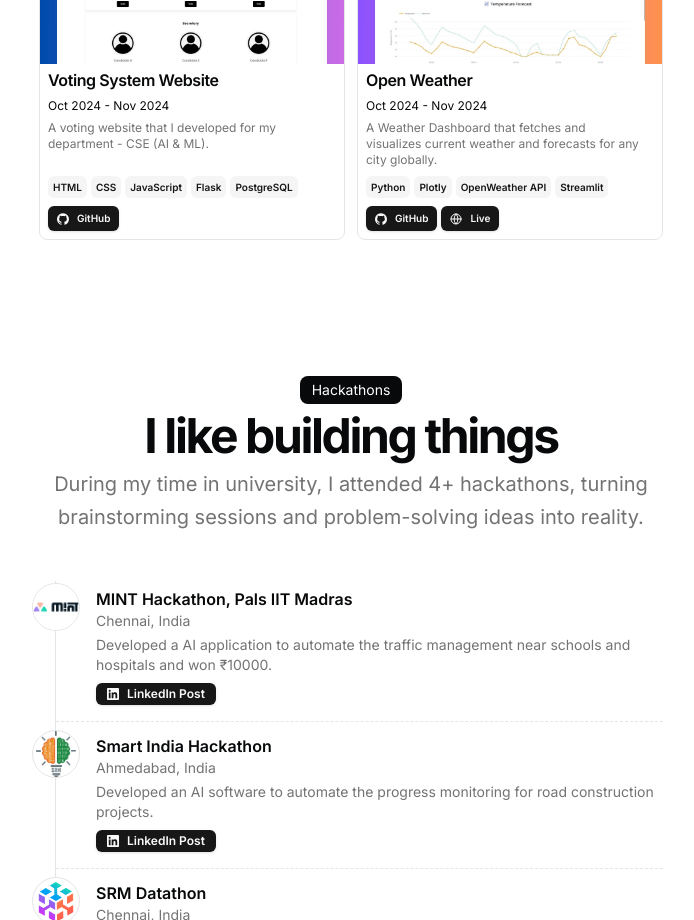
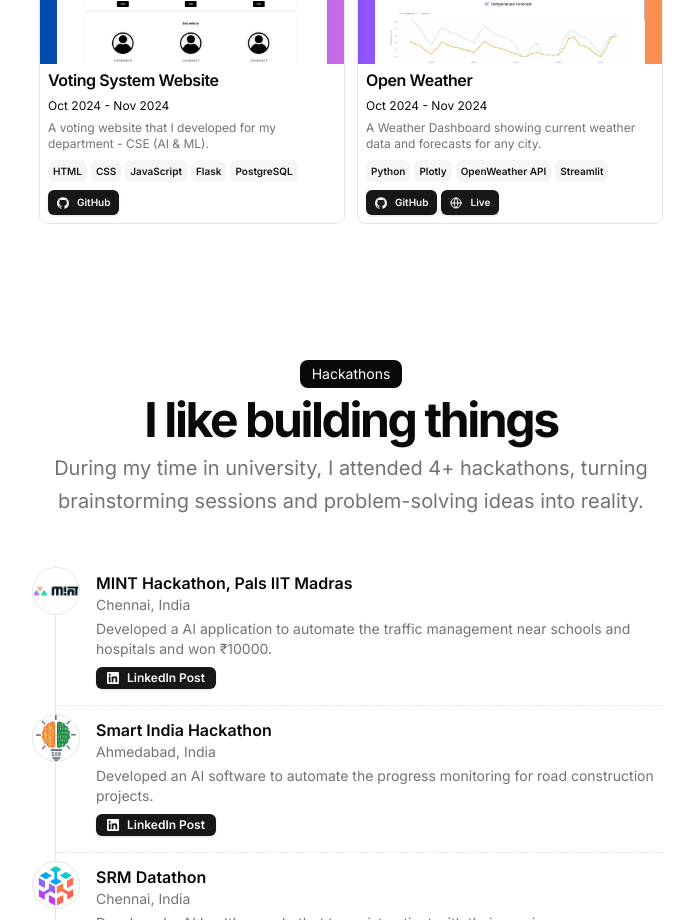
Before and after one commit to rakheshkrishna2005/portfolio, a Next.js app: page / in a window 1280 px wide. Shown: the part 2220-3140 px from the top of the page, without its empty margins (289-983 px from the left). Built offline with nearby package versions, Linux system fonts and the light colour scheme.

Commit message:
update description

```diff
--- a/src/data/resume.tsx
+++ b/src/data/resume.tsx
@@ -305,7 +305,7 @@ export const DATA = {
       dates: "Oct 2024 - Nov 2024",
       active: true,
       description:
-        "A Weather Dashboard that fetches and visualizes current weather and forecasts for any city globally.",
+        "A Weather Dashboard showing current weather data and forecasts for any city.",
       technologies: [
         "Python",
         "Plotly",
```
